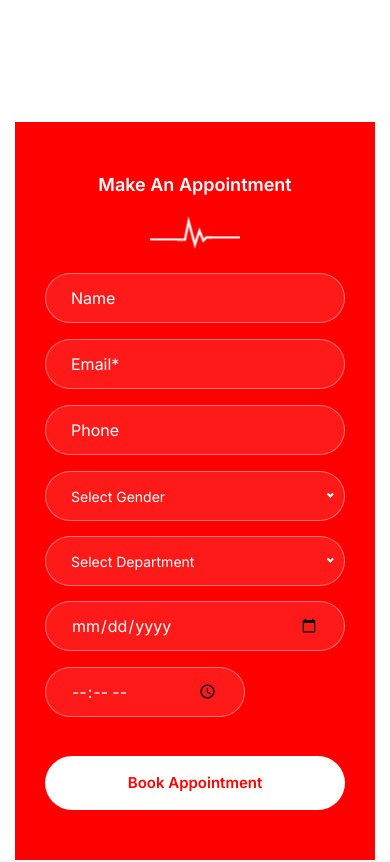
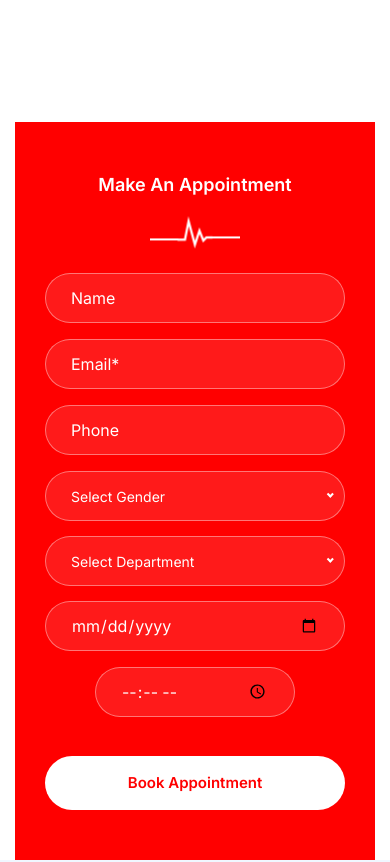
Before and after one commit to ronito1/med8-1.1, a plain HTML site: page index.html in a window 390 px wide. Shown: the part 1300-2162 px from the top of the page. Drawn offline with Linux system fonts and the light colour scheme; files whose address does not match are found by name.

Commit message:
responsive

```diff
--- a/index.html
+++ b/index.html
@@ -1373,7 +1373,7 @@
                     <!-- End Fun Factor Area -->
 
                 <div class="col-lg-5 form">
-                    <div class="appoinment-box text-center wow fadeInRight" style="margin-top: -250px;"> <!-- Adjusted margin-top -->
+                    <div class="appoinment-box text-center wow fadeInRight contact-form-box" style="margin-top: -250px;"> <!-- Adjusted margin-top -->
                         <div class="heading">
                             <h4>Make an Appointment</h4>
                         </div>
@@ -1417,12 +1417,12 @@
                                 </div>
                                 <div class="col-md-6">
                                     <div class="form-group">
-                                        <input class="form-control" id="f_date" name="date" placeholder="Date" type="date" required>
+                                        <input class="form-control" id="f_date" name="date" placeholder="Select Date" type="date" required>
                                     </div>
                                 </div>
                                 <div class="col-md-6">
                                     <div class="form-group">
-                                        <input type="time" id="f_time" name="time" required class="form-control time-input" />
+                                        <input type="time" id="f_time" name="time" placeholder="Select Time" required class="form-control time-input" />
                                     </div>
                                 </div>
                                 <div class="col-md-12">
@@ -2289,12 +2289,12 @@
                                 </div>
                                 <div class="col-md-6">
                                     <div class="form-group">
-                                        <input class="form-control" id="f_date" name="date" placeholder="Date" type="date" required>
+                                        <input class="form-control" id="f_date" name="date" placeholder="Select Date" type="date" required>
                                     </div>
                                 </div>
                                 <div class="col-md-6">
                                     <div class="form-group">
-                                        <input type="time" id="f_time" name="time" required class="form-control time-input" />
+                                        <input type="time" id="f_time" name="time" placeholder="Select Time" required class="form-control time-input" />
                                     </div>
                                 </div>
                                 <div class="col-md-12">
```
